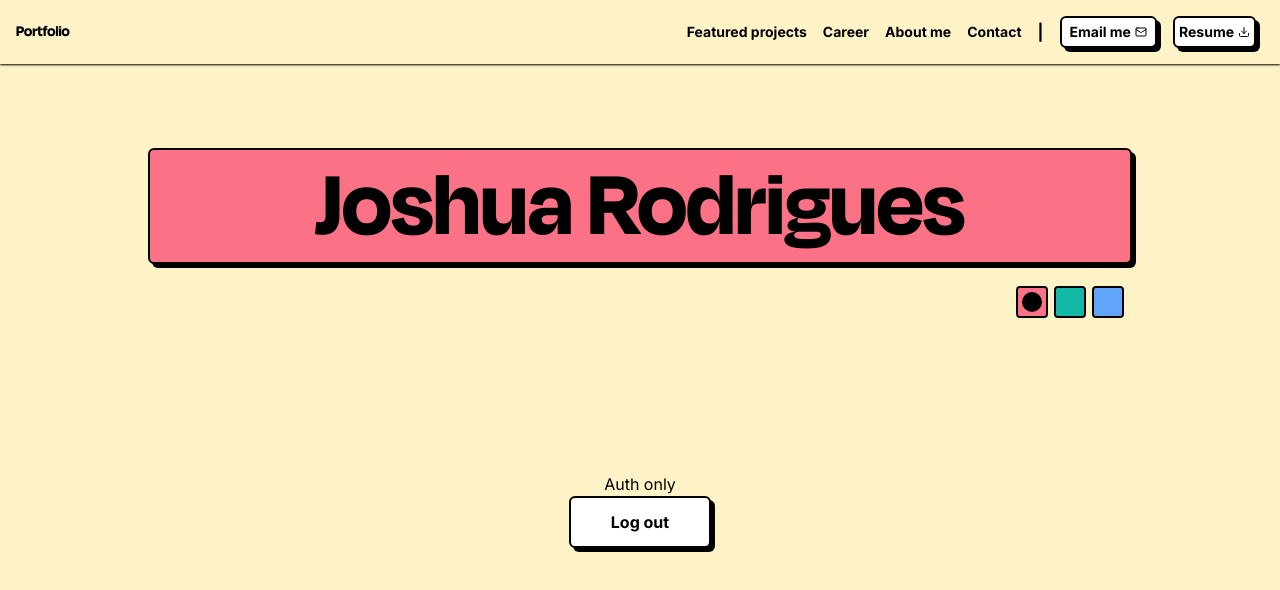
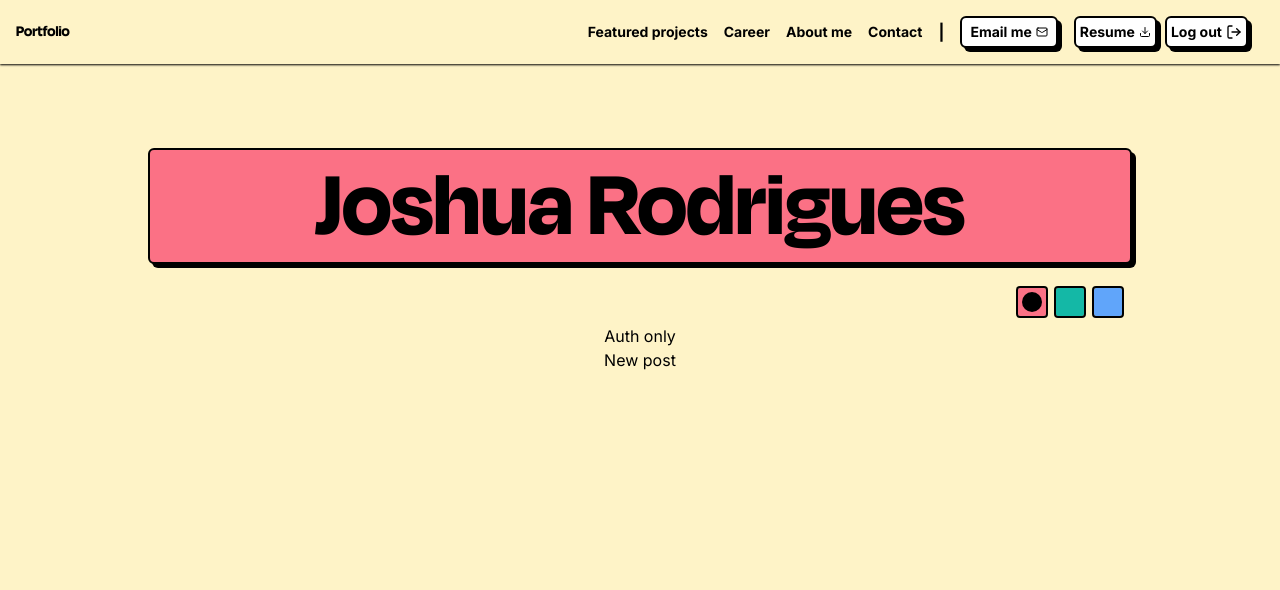
Before and after one commit to Joshuajrodrigues/dev-portfolio, a Next.js app: page /admin in a window 1280 px wide. Shown: the top 590 px of the page. Built offline with nearby package versions, Linux system fonts and the light colour scheme; no server answers.

Commit message:
logout button for admin

```diff
--- a/app/admin/layout.tsx
+++ b/app/admin/layout.tsx
@@ -16,9 +16,9 @@ export default function AdminLayout({
 }) {
     return (
         <>
-            <div className="mt-16 flex flex-col items-center justify-center p-5 md:m-5 md:mt-20 lg:m-32 2xl:m-72 text-black">
-                {children}
-            </div>
+
+            {children}
+
         </>
     );
 }
--- a/app/admin/page.tsx
+++ b/app/admin/page.tsx
@@ -3,15 +3,14 @@ import Button from '@/components/button'
 import React from 'react'
 import { signOut } from '../login/actions'
 import Tiptap from '@/components/editor/tiptap'
+import Link from 'next/link'
 
 const Page = () => {
     return (
         <>
             <div>Auth only</div>
             {/* <Tiptap /> */}
-            <Button ariaLabel='sign out' onClick={async () => {
-                await signOut()
-            }}>Log out</Button>
+            <Link href={'/create-new'} >New post</Link>
         </>
     )
 }
--- a/app/login/actions.ts
+++ b/app/login/actions.ts
@@ -20,6 +20,7 @@ export async function signInWithGithub() {
 
     if (data.url) {
         redirect(data.url) // use the redirect API for your server framework
+
     }
 
 }
--- a/components/navbar.tsx
+++ b/components/navbar.tsx
@@ -1,18 +1,37 @@
 "use client";
 
-import { Download, MailIcon, PanelTopClose, PanelTopOpen } from "lucide-react";
+import { Download, LogOut, MailIcon, PanelTopClose, PanelTopOpen } from "lucide-react";
 import Link from "next/link";
 import { useRouter } from "next/navigation";
-import { useState } from "react";
+import { useEffect, useState } from "react";
 import Button from "./button";
 import SmallResume from "./smallResume";
 import { motion } from "framer-motion";
+import { createClient } from "@/utils/supabase/client";
+import { signOut } from "@/app/login/actions";
 const Navbar = () => {
   const [menuOpen, setMenuOpen] = useState(false);
   const router = useRouter();
+  const supabase = createClient()
+  const [isAdmin, setisAdmin] = useState(false)
+
+
+  useEffect(() => {
+    const checkIfAdmin = async () => {
+      const { data, error } = await supabase.auth.getUser()
+      if (data) {
+
+        setisAdmin(true)
+      } else {
+        setisAdmin(false)
+      }
+    }
+    checkIfAdmin()
+  }, [])
+
 
   return (
-    <div  className=" bg-amber-100 shadow-black shadow-sm fixed w-full top-0 z-10 2xl:text-4xl ">
+    <div className=" bg-amber-100 shadow-black shadow-sm fixed w-full top-0 z-10 2xl:text-4xl ">
       <div className=" mx-auto px-4 2xl:pl-8">
         <div className="flex items-center justify-between py-4">
           <div className="font-bold ">
@@ -63,6 +82,11 @@ const Navbar = () => {
               Email me <MailIcon size={12} className="ml-1 2xl:mx-3 2xl:scale-150" />
             </a>
             <SmallResume />
+            {
+              isAdmin && <Button className="cursor-pointer rounded-md border-2 border-black 2xl:text-3xl  px-2 py-1 shadow-[4px_4px_0px_0px_rgba(0,0,0,1)] transition-all hover:translate-x-[3px] hover:translate-y-[3px] hover:shadow-none  bg-white w-18    mr-4 text-black p-1 text-sm flex justify-center items-center font-bold " ariaLabel='sign out' onClick={async () => {
+                await signOut()
+              }}>Log out <LogOut className="ml-1" size={"16"} /> </Button>
+            }
           </div>
 
           <button
@@ -75,7 +99,7 @@ const Navbar = () => {
         </div>
         {menuOpen && (
           <motion.div
-          onBlur={()=>setMenuOpen(false)}
+            onBlur={() => setMenuOpen(false)}
             transition={{
               duration: 0.8,
               ease: menuOpen ? "easeOut" : "easeIn",
--- a/components/smallResume.tsx
+++ b/components/smallResume.tsx
@@ -13,7 +13,7 @@ const SmallResume = () => {
         a.target = "_blank";
         a.click();
       }}
-    className="text-black inline p-1 mr-2 text-sm 2xl:text-3xl  font-semibold "
+      className="text-black inline p-1 mr-2 text-sm 2xl:text-3xl hover:translate-x-[3px] hover:translate-y-[3px] hover:shadow-none font-semibold "
     >
       <span className="flex justify-center font-bold items-center">
         Resume <Download className={`ml-1 2xl:mx-2 2xl:scale-150 `} size={12} />
```
Also changed, not shown: components/button.tsx (+9 -9 lines). Lines whose indentation alone changed are shown as unchanged.
